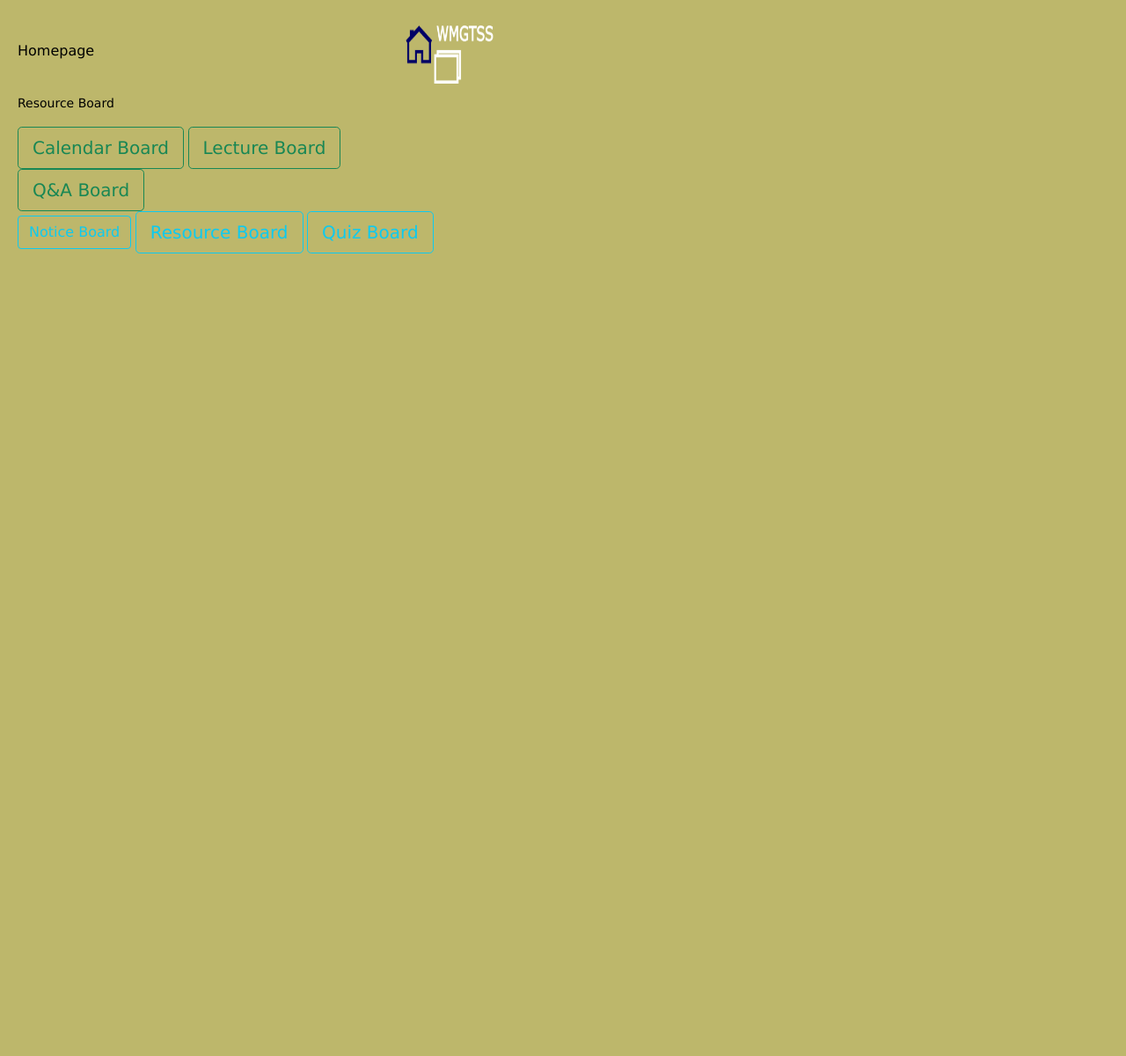
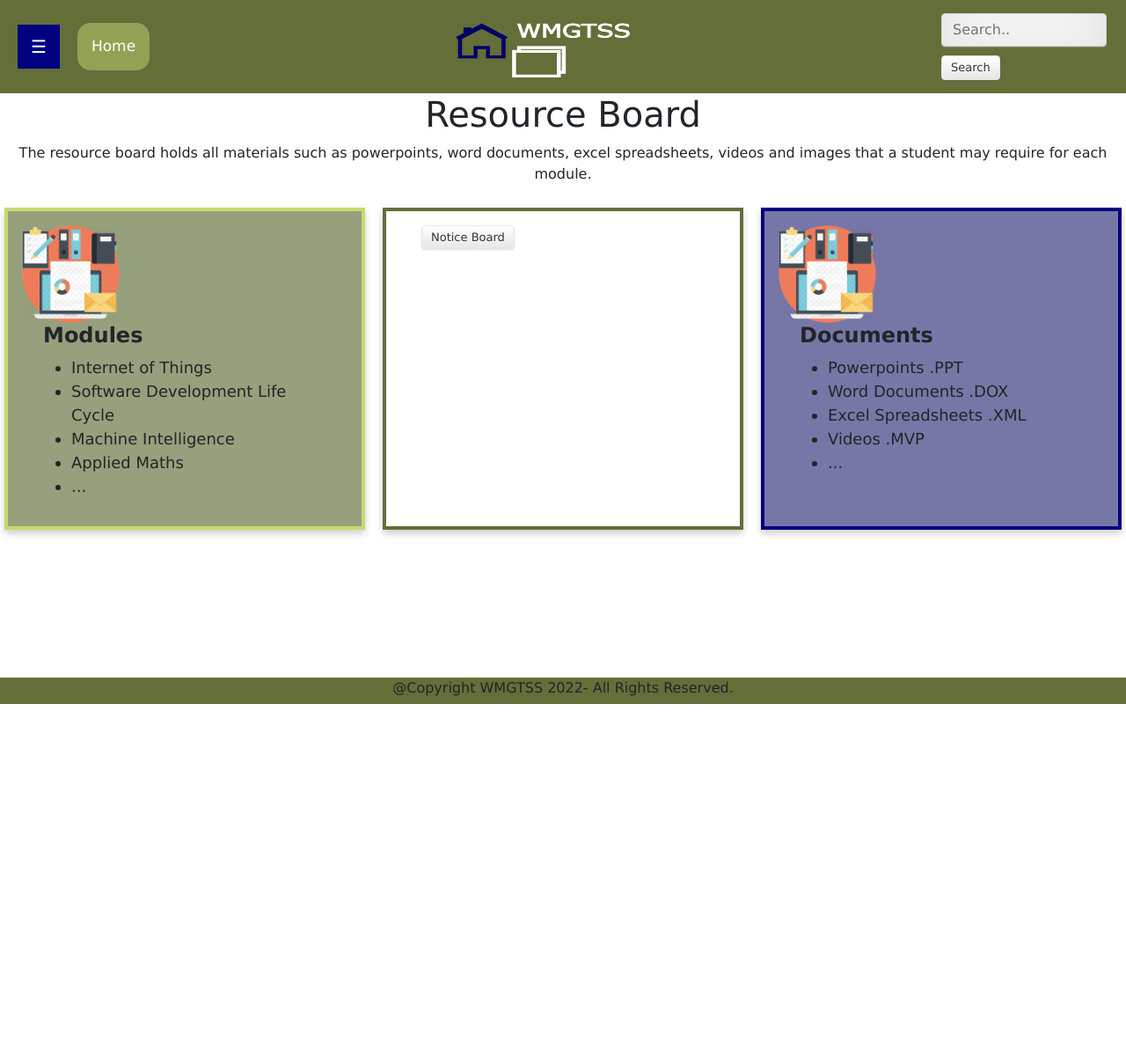
Before and after one commit to u1942817/SDLC, a Flask app: template templates/dashboard.html in a window 1280 px wide. Shown: the whole page at 88% size. After the commit the page ends 800 px from the top, so only its background shows below. Run offline with Flask 2, Linux system fonts and the light colour scheme; the template is opened without the code that fills it, so the values that code supplies are empty; some libraries are stand-ins or nearby versions.

Commit message:
Resource Board overview page
Resource Board overview page

```diff
--- a/index.py
+++ b/index.py
@@ -12,11 +12,11 @@ posts = [   {"id": 5, "title": "Powerpoints .PPTs", "Creator": "Claudia Ellis",
 
 @app.route('/')
 def index():
-    return render_template('layout.html', title='Board Title', posts=posts)
+    return render_template('dashboard.html', title='Board Title', posts=posts)
 
 @app.route('/layout')
 def layout():
-    return render_template('layout.html')
+    return render_template('dashboard.html')
 
 if __name__ =='__main__':
     app.run(debug=True)
--- a/static/login.css
+++ b/static/login.css
@@ -215,6 +215,9 @@ p {
 	width: 30%;
 	padding: 20px 40px;
 	padding-bottom: 10px;
+	flex: 0 0 33.333%;
+	display: flex;
+	padding: 10px; /* gutter width */
   }
 
   /* Remove extra left and right margins, due to padding in columns */
@@ -228,20 +231,53 @@ p {
 	display: table;
 	clear: both;
   }
-
+  .container {
+	  display: flex;
+	  flex-flow: row wrap;
+  }
   /* Style the counter cards */
-  .card {
+  .card { /* All other boards' card tiles */
 	box-shadow: 0 4px 8px 0 rgba(0, 0, 0, 0.2); /* this adds the "card" effect */
 	padding: 16px;
 	text-align: center;
 	background-color: #f1f1f1;
+	flex: 0 0 100%;
   }
-  .card2 {
+  .card2 { /* Resource Board card tile */
 	box-shadow: 0 4px 8px 0 rgba(0, 0, 0, 0.2); /* this adds the "card" effect */
 	padding: 16px;
 	text-align: center;
 	background: rgb(73,89,9);
 	background: linear-gradient(90deg, rgba(73,89,9,1) 0%, rgba(99,110,56,1) 36%, rgba(196,218,110,1) 100%);
+	flex: 0 0 100%;
+  }
+
+  .card3 { /* Module card tile */
+	box-shadow: 0 4px 8px 0 rgba(0, 0, 0, 0.2); /* this adds the "card" effect */
+	padding: 16px;
+	text-align: left;
+	background: rgb(150, 160, 124);
+	border: solid 4px rgba(196,218,110,1);
+	font-size: large;
+	flex: 0 0 100%;
+  }
+  .card4 { /* Document card tile */
+	box-shadow: 0 4px 8px 0 rgba(0, 0, 0, 0.2); /* this adds the "card" effect */
+	padding: 16px;
+	text-align: left;
+	background: rgb(119, 119, 167);
+	border: solid 4px navy;
+	font-size: large;
+	flex: 0 0 100%;
+  }
+  .card5 { /* Document card tile */
+	box-shadow: 0 4px 8px 0 rgba(0, 0, 0, 0.2); /* this adds the "card" effect */
+	padding: 16px;
+	text-align: left;
+	background: white;
+	border: solid 4px #636e38;
+	font-size: large;
+	flex: 0 0 100%;
   }
 
   /* Responsive columns - one column layout (vertical) on small screens */
--- a/templates/dashboard.html
+++ b/templates/dashboard.html
@@ -7,40 +7,92 @@
     <link rel="stylesheet" href="https://cdn.jsdelivr.net/npm/bootstrap@5.1.3/dist/css/bootstrap.min.css">
     <script src="https://ajax.googleapis.com/ajax/libs/jquery/2.1.3/jquery.min.js"></script>
     <script src="https://maxcdn.bootstrapcdn.com/bootstrap/3.3.5/js/bootstrap.min.js"></script>
-    <link rel="stylesheet" href="resourceBoard.css">
+    <link rel="stylesheet" href="{{ url_for('static', filename = 'login.css') }}">
     <script src="https://cdnjs.cloudflare.com/ajax/libs/popper.js/1.16.0/umd/popper.min.js"></script>
     <link rel="stylesheet" href="https://use.fontawesome.com/releases/v5.7.0/css/all/css" integrity="sha384-lZN37F5QGtY3VHgisS14W3ExzMWZxybE1SJSEsQp9S+oqd12jhcu+A56Ebc1zFSJ" crossorigin="annoymous">
+    <script src="{{ url_for('static', filename = 'sidebar.js') }}"></script>
 </head>
 
-<body style="min-height: 75rem; padding-top: 0.5rem;">
-    <nav class="navbar sticky-top flex-md-nowrap p-0">
-        <a class="navbar-brand col-sm-3 col-md-2 mr-0" href="#">Homepage</a>
-        <div class="container-fluid">
-            <a class="navbar-brand col-sm-12 col-md-6 mr-0" href="#">
-                <img src="{{ url_for('static', filename = 'images/WMGTSS_logo.PNG') }}" style="display: inline-block;" width="100" height="75" class="rounded mx-auto d-block">
- <!--               <span style="display: inline-block;">My Company</span> -->
-              </a>
+<body>
+    <div class="navbar">
+        <div id="main">
+            <button class="openbtn" onclick="openNav()">&#9776;</button>
+          </div>
+        <a class="active" href="#home">Home</a>
+        <img src="{{ url_for('static', filename = 'images/WMGTSS_logo.png') }}" style="display: inline-block;" width="200" height="70" class="rounded mx-auto d-block">
+        <form action="#" method="post" class="form-inline my-2 my-lg-0">
+            <input name="search" class="form-control mr-sm-2" type="search" placeholder="Search.."> <!--CHECK IN PYTHON CODE-->
+            <button value="searchSubmit" name="action" class="btn btn-outline-success my-2 my-sm-0" type="submit">Search</button>
+        </form>
+      </div>
+        <div id="mySidebar" class="sidebar">
+            <a href="javascript:void(0)" class="closebtn" onclick="closeNav()">&times;</a>
+            <a href="#" class="nav-link disabled">Calendar Board</a>
+            <a href="#" class="nav-link disabled">Lecture Board</a>
+            <a href="#" class="nav-link disabled">Q&A Board</a>
+            <a href="#" class="nav-link disabled">Notice Board</a>
+            <a href="#">Resource Board</a>
+            <a href="#" class="nav-link disabled">Quiz Board</a>
+          </div>
     </div>
-    </nav>
-        <div class="jumbotron">
-            <p>Resource Board</p>
-                <p>
-                    <div class="row">
-                        <div class="col-md-5">
-                            <button type="submit" class="btn btn-outline-success btn-lg" role="button">Calendar Board</button>
-                            <button type="submit" class="btn btn-outline-success btn-lg" role="button">Lecture Board</button>
-                            <button type="submit" class="btn btn-outline-success btn-lg" role="button">Q&A Board</button>
-                        </div>
-                    </div>
-                    <div class="row">
-                        <div class="col-md-12">
-                            <button type="submit" class="btn btn-outline-info" role="button" login>Notice Board</button>
-                            <button type="submit" class="btn btn-outline-info btn-lg" role="button">Resource Board</button>
-                            <button type="submit" class="btn btn-outline-info btn-lg" role="button">Quiz Board</button>
-                        </div>
-                    </div>
-                </p>
+    <div id="main_2">
+        <h1>
+            Resource Board
+        </h1>
+        <p>
+            The resource board holds all materials such as powerpoints, word documents, excel spreadsheets, videos and images that a student may require
+            for each module.
+        </p>
+    </div>
+    <div class="row">
+        <div class="column">
+            <div class="card3">
+                <img src="{{ url_for('static', filename = 'images/resource_board.png') }}" alt="Avatar" style="width:30%">
+                <div class="container">
+                  <h4><b>Modules</b></h4>
+                  <ul>
+                      <li>Internet of Things</li>
+                      <li>Software Development Life Cycle</li>
+                      <li>Machine Intelligence</li>
+                      <li>Applied Maths</li>
+                      <li>...</li>
+                  </ul>
+                </div>
+            </div>
+        </div>
+        <div class="column">
+            <div class="card5">
+                <div class="container">
+                    <button type="submit" class="btn btn-outline-info" role="button" login>Notice Board</button>
+                  </ul>
+                </div>
+            </div>
+        </div>
+        <div class="column">
+            <div class="card4">
+                <img src="{{ url_for('static', filename = 'images/resource_board.png') }}" alt="Avatar" style="width:30%">
+                <div class="container">
+                  <h4><b>Documents</b></h4>
+                  <ul>
+                      <li>Powerpoints .PPT</li>
+                      <li>Word Documents .DOX</li>
+                      <li>Excel Spreadsheets .XML</li>
+                      <li>Videos .MVP</li>
+                      <li>...</li>
+                  </ul>
+                </div>
+            </div>
         </div>
     </div>
+
+    <footer>
+        @Copyright WMGTSS 2022- All Rights Reserved.
+    </footer>
 </body>
-</html>
+
+<!--ask jack:
+1. how to sort images out TICK- JINJA code and linking
+2. how to make login part in the body
+3. how to pad out the image
+4. how to link to my homepage
+6. how to move search bar -->
```
Also changed, not shown: static/images/WMG_logo.png (added), static/images/homepage.png (added), static/images/notepad.png (added).
